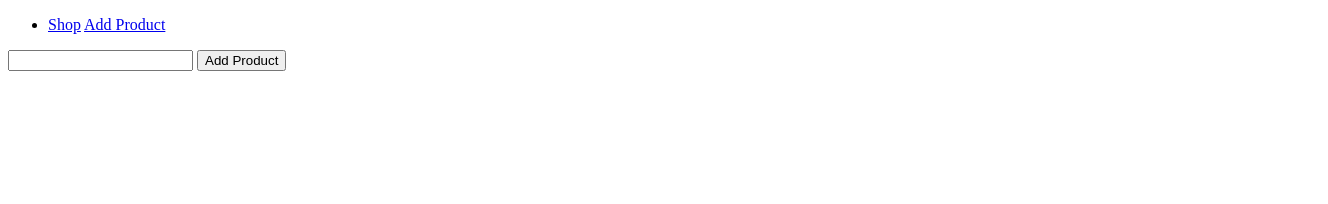
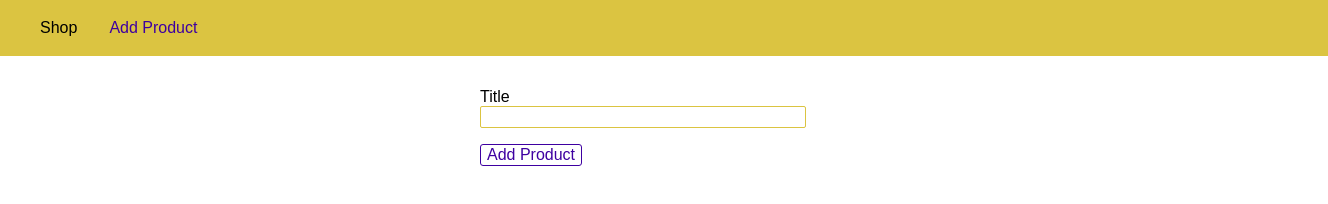
Before and after one commit to hungnc051220/nodejs, a website: page views/add-product.html in a window 1280 px wide. Shown: the whole page, 1328 px wide, since content can reach past the window. Drawn offline with Linux system fonts and the light colour scheme.

Commit message:
Lab 2.14

```diff
--- a/app.js
+++ b/app.js
@@ -8,7 +8,7 @@ const adminRoutes = require("./routes/admin");
 const shopRoutes = require("./routes/shop");
 
 app.use(bodyParser.urlencoded({ extended: false }));
-
+app.use(express.static(path.join(__dirname, 'public')))
 app.use("/admin", adminRoutes);
 app.use(shopRoutes);
 
--- /dev/null
+++ b/public/css/main.css
@@ -0,0 +1,45 @@
+body {
+    padding: 0;
+    margin: 0;
+    font-family: sans-serif;
+}
+
+main {
+    padding: 1rem;
+}
+
+.main-header {
+    width: 100%;
+    height: 3.5rem;
+    background-color: #dbc441;
+    padding: 0 1.5rem;
+}
+
+.main-header__nav {
+    height: 100%;
+    display: flex;
+    align-items: center;
+}
+
+.main-header__item-list {
+    list-style: none;
+    margin: 0;
+    padding: 0;
+    display: flex;
+}
+
+.main-header__item {
+    margin: 0 1rem;
+    padding: 0;
+}
+
+.main-header__item a {
+    text-decoration: none;
+    color: black;
+}
+
+.main-header__item a:hover,
+.main-header__item a:active,
+.main-header__item a.active {
+    color: #3e00a1;
+}
--- /dev/null
+++ b/public/css/product.css
@@ -0,0 +1,82 @@
+body {
+    padding: 0;
+    margin: 0;
+    font-family: sans-serif;
+}
+
+main {
+    padding: 1rem;
+}
+
+.main-header {
+    width: 100%;
+    height: 3.5rem;
+    background-color: #dbc441;
+    padding: 0 1.5rem;
+}
+
+.main-header__nav {
+    height: 100%;
+    display: flex;
+    align-items: center;
+}
+
+.main-header__item-list {
+    list-style: none;
+    margin: 0;
+    padding: 0;
+    display: flex;
+}
+
+.main-header__item {
+    margin: 0 1rem;
+    padding: 0;
+}
+
+.main-header__item a {
+    text-decoration: none;
+    color: black;
+}
+
+.main-header__item a:hover,
+.main-header__item a:active,
+.main-header__item a.active {
+    color: #3e00a1;
+}
+
+.product-form {
+    width: 20rem;
+    max-width: 90%;
+    margin: auto;
+}
+
+.form-control {
+    margin: 1rem 0;
+}
+
+.form-control label,
+.form-control input {
+    display: block;
+    width: 100%;
+}
+
+.form-control input {
+    border: 1px solid #dbc441;
+    font: inherit;
+    border-radius: 2px;
+}
+
+button {
+    font: inherit;
+    border: 1px solid #3e00a1;
+    color: #3e00a1;
+    background: white;
+    border-radius: 3px;
+    cursor: pointer;
+}
+
+button:hover,
+button:active {
+    background-color: #3e00a1;
+    color: white;
+}
--- a/views/add-product.html
+++ b/views/add-product.html
@@ -1,28 +1,34 @@
 <!DOCTYPE html>
 <html lang="en">
+
 <head>
     <meta charset="UTF-8">
-    <meta http-equiv="X-UA-Compatible" content="IE=edge">
     <meta name="viewport" content="width=device-width, initial-scale=1.0">
+    <meta http-equiv="X-UA-Compatible" content="ie=edge">
     <title>Add Product</title>
+    <link rel="stylesheet" href="/css/product.css">
 </head>
+
 <body>
-    <header>
-        <nav>
-            <ul>
-                <li>
-                    <a href="/">Shop</a>
-                    <a href="/add-product">Add Product</a>
-                </li>
+    <header class="main-header">
+        <nav class="main-header__nav">
+            <ul class="main-header__item-list">
+                <li class="main-header__item"><a href="/">Shop</a></li>
+                <li class="main-header__item"><a class="active" href="/admin/add-product">Add Product</a></li>
             </ul>
         </nav>
     </header>
 
     <main>
-        <form action="/add-product" method="POST">
-            <input type="text" name="title">
+        <form class="product-form" action="/admin/add-product" method="POST">
+            <div class="form-control">
+                <label for="title">Title</label>
+                <input type="text" name="title" id="title">
+            </div>
+
             <button type="submit">Add Product</button>
         </form>
     </main>
 </body>
+
 </html>
```
Also changed, not shown: views/404.html (+19 -7 lines), views/shop.html (+13 -11 lines).
